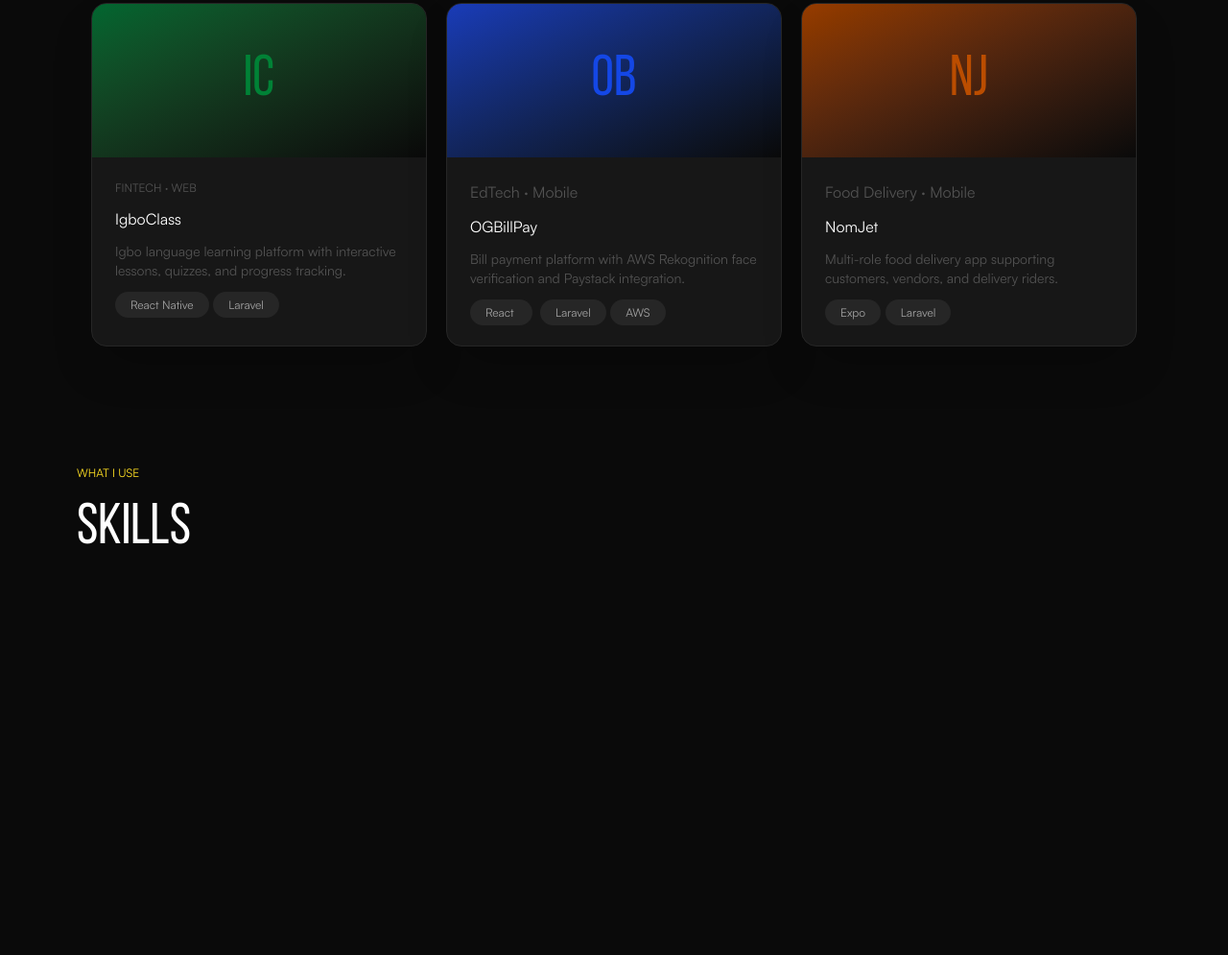
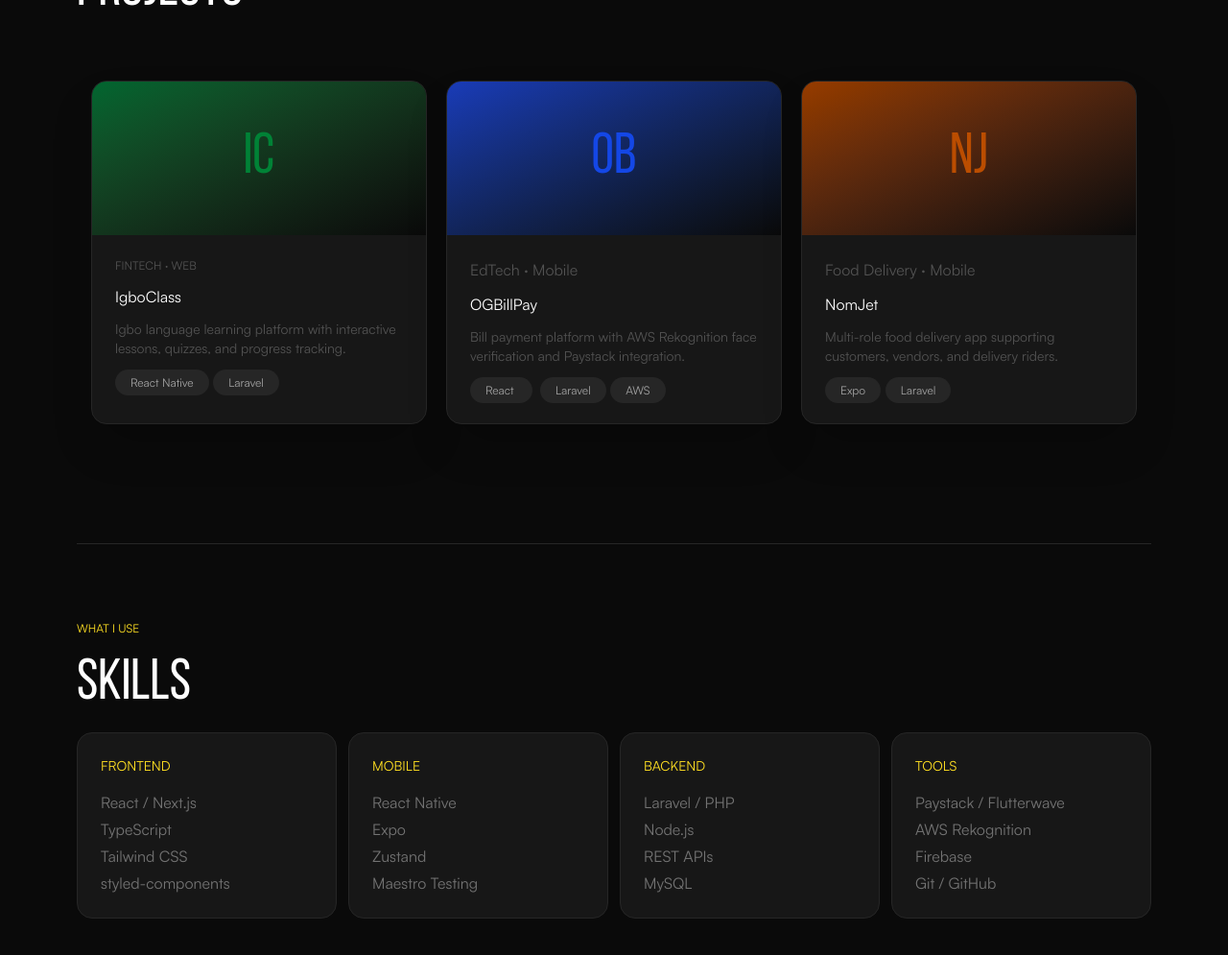
Before and after one commit to Amosayaka17/Portfolio-demo, a website: page index.html in a window 1280 px wide. Shown: the part 1653-2648 px from the top of the page at 96% size. Before the commit the page ends 2314 px from the top, so only its background shows below. Drawn offline with Linux system fonts and the light colour scheme.

Commit message:
Added a skill section showing different tools etc

```diff
--- a/index.html
+++ b/index.html
@@ -21,10 +21,10 @@
           Ayaka.
         </div>
         <div class="text-neutral-500 text-sm flex space-x-8">
-          <a href="" class="hover:border-b">About</a>
-          <a href="" class="hover:border-b">Skill</a>
-          <a href="" class="hover:border-b">Projects</a>
-          <a href="" class="hover:border-b">Contact</a>
+          <a href="">About</a>
+          <a href="">Skill</a>
+          <a href="">Projects</a>
+          <a href="">Contact</a>
         </div>
         <div
           class="text-neutral-900 text-xs rounded-full px-5 py-2 bg-yellow-300 cursor-pointer"
@@ -146,6 +146,7 @@
       </div>
     </div>
     <!---->
+    <hr class="text-neutral-800 my-20 mx-20" />
     <section class="px-20 mb-20">
       <h5 class="text-yellow-300 uppercase text-xs">Selected works</h5>
       <p class="text-white text-6xl my-5 font-Bebauneue">Projects</p>
@@ -234,9 +235,48 @@
         </div>
       </div>
     </section>
+    <hr class="text-neutral-800 my-20 mx-20" />
     <section class="px-20 mb-20">
       <h5 class="text-yellow-300 uppercase text-xs">What i use</h5>
       <p class="text-white text-6xl my-5 font-Bebauneue uppercase">Skills</p>
+      <div class="flex gap-3">
+        <div
+          class="bg-neutral-900 rounded-2xl w-70 p-6 flex flex-col text-neutral-500 space-y-1 border border-neutral-800"
+        >
+          <h6 class="text-yellow-300 mb-4 uppercase text-sm">Frontend</h6>
+          <span>React / Next.js</span>
+          <span>TypeScript</span>
+          <span>Tailwind CSS</span>
+          <span>styled-components</span>
+        </div>
+        <div
+          class="bg-neutral-900 rounded-2xl w-70 p-6 flex flex-col text-neutral-500 space-y-1 border border-neutral-800"
+        >
+          <h6 class="text-yellow-300 mb-4 uppercase text-sm">Mobile</h6>
+          <span>React Native</span>
+          <span>Expo</span>
+          <span>Zustand</span>
+          <span>Maestro Testing</span>
+        </div>
+        <div
+          class="bg-neutral-900 rounded-2xl w-70 p-6 flex flex-col text-neutral-500 space-y-1 border border-neutral-800"
+        >
+          <h6 class="text-yellow-300 mb-4 uppercase text-sm">Backend</h6>
+          <span>Laravel / PHP</span>
+          <span>Node.js</span>
+          <span>REST APIs</span>
+          <span>MySQL</span>
+        </div>
+        <div
+          class="bg-neutral-900 rounded-2xl w-70 p-6 flex flex-col text-neutral-500 space-y-1 border border-neutral-800"
+        >
+          <h6 class="text-yellow-300 mb-4 uppercase text-sm">Tools</h6>
+          <span>Paystack / Flutterwave</span>
+          <span>AWS Rekognition</span>
+          <span>Firebase</span>
+          <span>Git / GitHub</span>
+        </div>
+      </div>
     </section>
   </body>
 </html>
```
Also changed, not shown: src/output.css.
